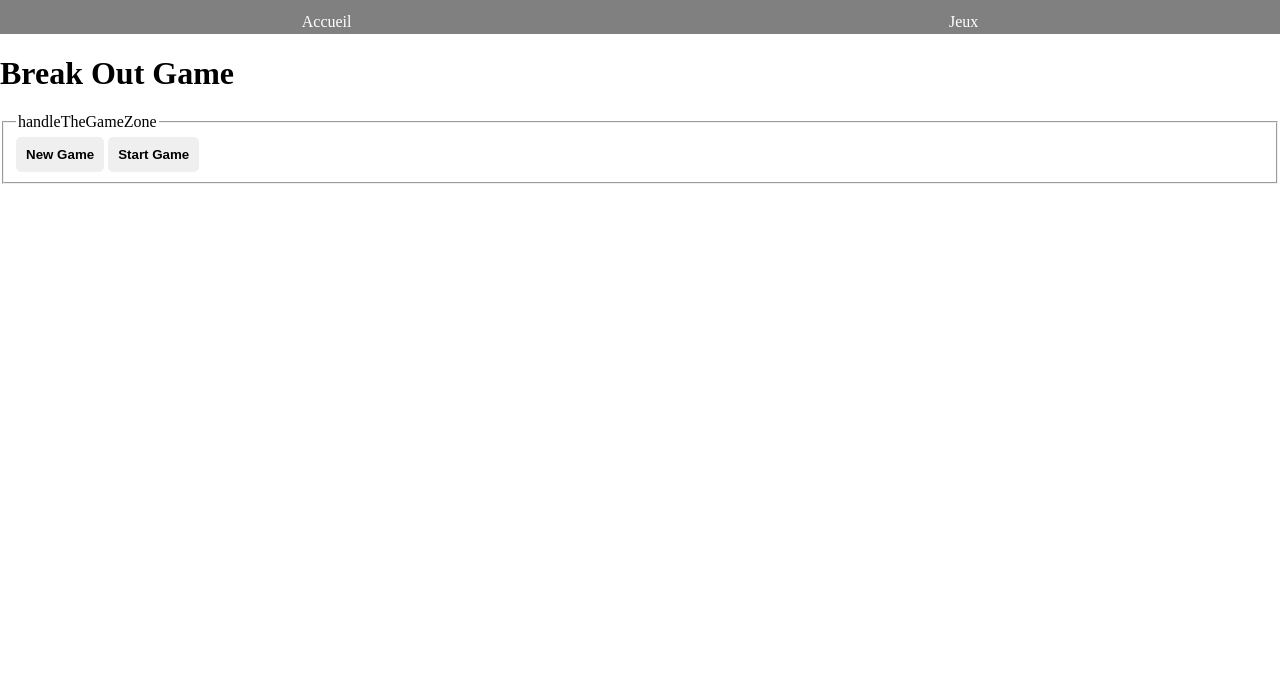
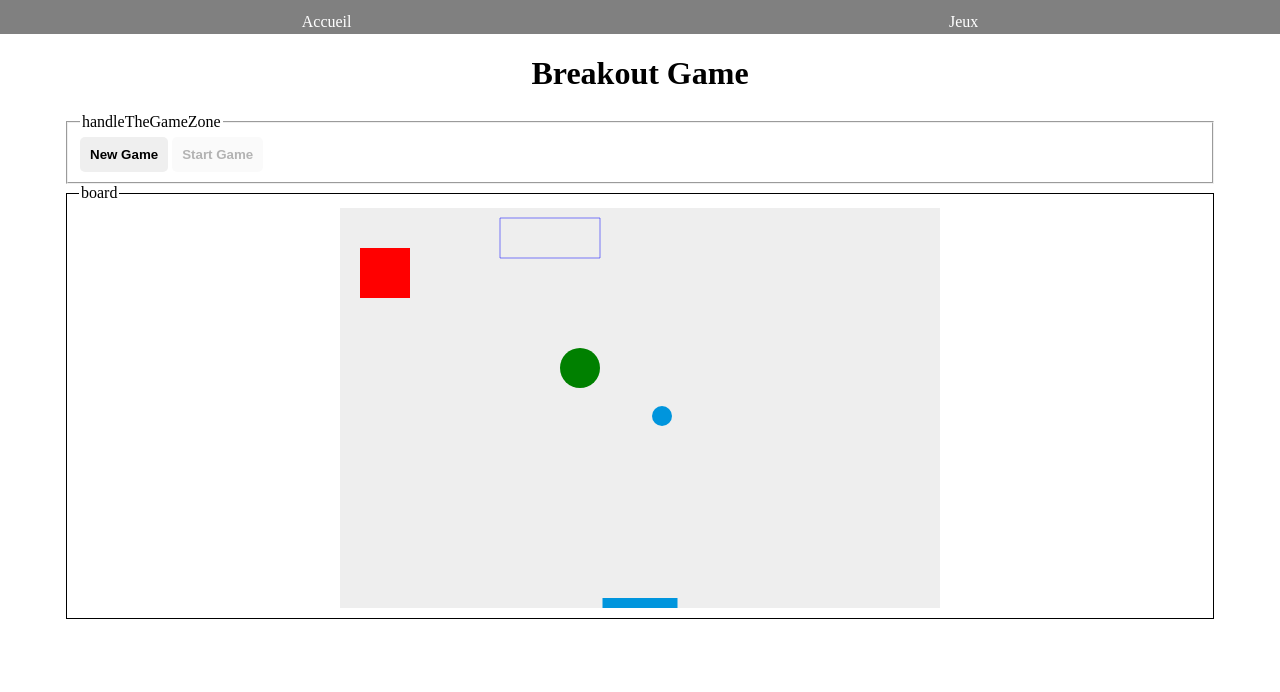
Before and after one commit to AugustinPech/JS_formation_campus, a plain HTML site: page pages/games/casseBrique.html in a window 1280 px wide. Both pictures are taken after a click on the button "Start Game". Shown: the part 96-788 px from the top of the page. Drawn offline with Linux system fonts and the light colour scheme; a web font is replaced by a local one.

Commit message:
fin de journée

```diff
--- a/css/casseBrique.css
+++ b/css/casseBrique.css
@@ -0,0 +1,41 @@
+h1 {
+    text-align: center;
+}
+main {
+    margin-left: 5vw;
+    margin-right: 5vw;
+}
+#board{
+    border: solid 1px;
+}
+canvas {
+    background: #eee;
+    display: block;
+    margin: 0 auto;
+  }
+body{
+    margin: 0px;
+    width:100vw
+}
+
+.gameOverAlertContainer{
+    position:absolute;
+    text-decoration: none;
+    height: 100%;
+    width:200px;
+    display: flex;
+    flex-direction: column;
+    display: flex;
+    flex-direction: column;
+    justify-content: center;
+    align-items: center;
+}
+.gameOverAlert {
+    border:1px solid red;
+    color: red;
+    font-family: 'Top Secret Stamp', sans-serif;
+    height:20px;
+    rotate:-30deg;
+    padding-left: 10px;
+    padding-right: 10px;
+}
--- a/json/games/casseBrique.js
+++ b/json/games/casseBrique.js
@@ -0,0 +1,160 @@
+class Brick {
+    constructor() {
+        this.brickWidth =  75
+        this.brickHeight =  20
+        this.x
+        this.y
+    }
+}
+let brickGroup = {
+    bricks: [],
+    /**
+     *
+     * @param {number} number of bricks you want
+    */
+    createBrickGroup(brickRowCount,brickColumnCount){
+        this.brickPadding =  10
+        this.brickOffsetTop =  30
+        this.brickOffsetLeft =  30
+        this.brickRowCount = brickRowCount
+        this.brickColumnCount = brickColumnCount
+        for (let i=0; i<=brickColumnCount; i++){
+            this.bricks.push(this.createRow(brickRowCount))
+         }
+    },
+    createRow(brickRowCount) {
+        let row = []
+        for (let i = 0 ; i<brickRowCount; i++) {
+            row.push (new Brick)
+        }
+        return row
+    }
+}
+brickGroup.createBrickGroup(3,5)
+const canvas = document.getElementById("myCanvas");
+const board = document.getElementById("board");
+const ctx = canvas.getContext("2d");
+const runBTN = document.getElementById("startGame");
+const newGameBTN = document.getElementById("newGame");
+
+
+/**
+ * ball has attributes
+*/
+const ballRadius = 10;
+let x = canvas.width / 2;
+let y = canvas.height - 30;
+let dx = 2;
+let dy = -2;
+
+/**
+ * paddle has attributes
+*/
+const paddleHeight = 10;
+const paddleWidth = 75;
+let paddleX = (canvas.width - paddleWidth) / 2;
+/**
+ * listen to commands
+*/
+let rightPressed = false;
+let leftPressed = false;
+document.addEventListener("keydown", keyDownHandler, false);
+document.addEventListener("keyup", keyUpHandler, false);
+function keyDownHandler(e) {
+    if (e.key === "Right" || e.key === "ArrowRight") {
+        rightPressed = true;
+    } else if (e.key === "Left" || e.key === "ArrowLeft") {
+        leftPressed = true;
+    }
+}
+
+function keyUpHandler(e) {
+    if (e.key === "Right" || e.key === "ArrowRight") {
+        rightPressed = false;
+    } else if (e.key === "Left" || e.key === "ArrowLeft") {
+        leftPressed = false;
+    }
+}
+function startGame() {
+    const interval = setInterval(draw, 10);
+
+    function gameOver(){
+        clearInterval(interval)
+        const gameOverAlert= board.appendChild(document.createElement("div"))
+        gameOverAlert.className="gameOverAlertContainer"
+        gameOverAlert.appendChild(document.createElement("div"))
+        gameOverAlert.firstChild.className="gameOverAlert"
+        gameOverAlert.firstChild.innerText="GAME OVER"
+        setTimeout(
+            () => {
+                gameOverAlert.remove()
+                document.location.reload();
+            }, 1000)
+    }
+    function resetCanvas() {
+        ctx.clearRect(0, 0, canvas.width, canvas.height);
+        ctx.beginPath();
+        ctx.rect(20, 40, 50, 50);
+        ctx.fillStyle = "#FF0000";
+        ctx.fill();
+        ctx.closePath();
+
+        ctx.beginPath();
+        ctx.arc(240, 160, 20, 0, Math.PI * 2, false);
+        ctx.fillStyle = "green";
+        ctx.fill();
+        ctx.closePath();
+
+        ctx.beginPath();
+        ctx.rect(160, 10, 100, 40);
+        ctx.strokeStyle = "rgb(0 0 255 / 50%)";
+        ctx.stroke();
+        ctx.closePath();
+    }
+    function drawBall() {
+        ctx.beginPath();
+        ctx.arc(x, y, ballRadius, 0, Math.PI * 2);
+        ctx.fillStyle = "#0095DD";
+        ctx.fill();
+        ctx.closePath();
+    }
+    function drawPaddle() {
+        if (rightPressed) {
+            paddleX = Math.min(paddleX + 7, canvas.width - paddleWidth);
+        } else if (leftPressed) {
+            paddleX = Math.max(paddleX - 7, 0);
+        }
+        ctx.beginPath();
+        ctx.rect(paddleX, canvas.height - paddleHeight, paddleWidth, paddleHeight);
+        ctx.fillStyle = "#0095DD";
+        ctx.fill();
+        ctx.closePath();
+    }
+
+
+    function draw() {
+        if (x + dx > canvas.width - ballRadius || x + dx < ballRadius) {
+            dx = -dx;
+        }
+        if (y + dy < ballRadius) {
+            dy = -dy;
+        } else if (y + dy > canvas.height - ballRadius) {
+            if (x > paddleX && x < paddleX + paddleWidth) {
+                dy = -dy;
+            } else {
+                gameOver();
+            }
+        }
+        resetCanvas()
+        drawBall();
+        drawPaddle();
+        x += dx;
+        y += dy;
+    }
+}
+
+
+runBTN.addEventListener("click", function () {
+        startGame();
+        this.disabled = true;
+    });
--- a/pages/games/casseBrique.html
+++ b/pages/games/casseBrique.html
@@ -4,13 +4,13 @@
     <meta charset="UTF-8">
     <meta name="viewport" content="width=device-width, initial-scale=1.0">
     <link rel="stylesheet" href="/JS_formation_campus/css/style.css">
-<link href="https://fonts.cdnfonts.com/css/top-secret-stamp" rel="stylesheet">
+    <link href="https://fonts.cdnfonts.com/css/top-secret-stamp" rel="stylesheet">
     <link rel="stylesheet" href="/JS_formation_campus/css/card.css">
     <link rel="stylesheet" href="/JS_formation_campus/css/casseBrique.css">
     <link rel="stylesheet" href="/JS_formation_campus/css/carousel.css">
 
-    <title>Black Jack</title>
-    <meta name="description" content="A simple BlackJack Game">
+    <title>Breakout Game</title>
+    <meta name="description" content="A simple Breakout Game">
 </head>
 <body>
     <header>
@@ -29,15 +29,16 @@
         <a href="/JS_formation_campus/pages/gallery.html">Jeux</a>
     </nav>
     <main>
-        <h1> Break Out Game</h1>
+        <h1> Breakout Game</h1>
         <fieldset id="handleTheGameZone">
             <legend>handleTheGameZone</legend>
             <button id="newGame" class="newGame">New Game</button>
             <button id="startGame" class="startGame">Start Game</button>
         </fieldset>
-        <section id="board" class="d-flex-row">
-
-        </section>
+        <fieldset id="board" class="d-flex-row">
+            <legend>board</legend>
+            <canvas id="myCanvas" width="600" height="400"></canvas>
+        </fieldset>
 
 
 
```
